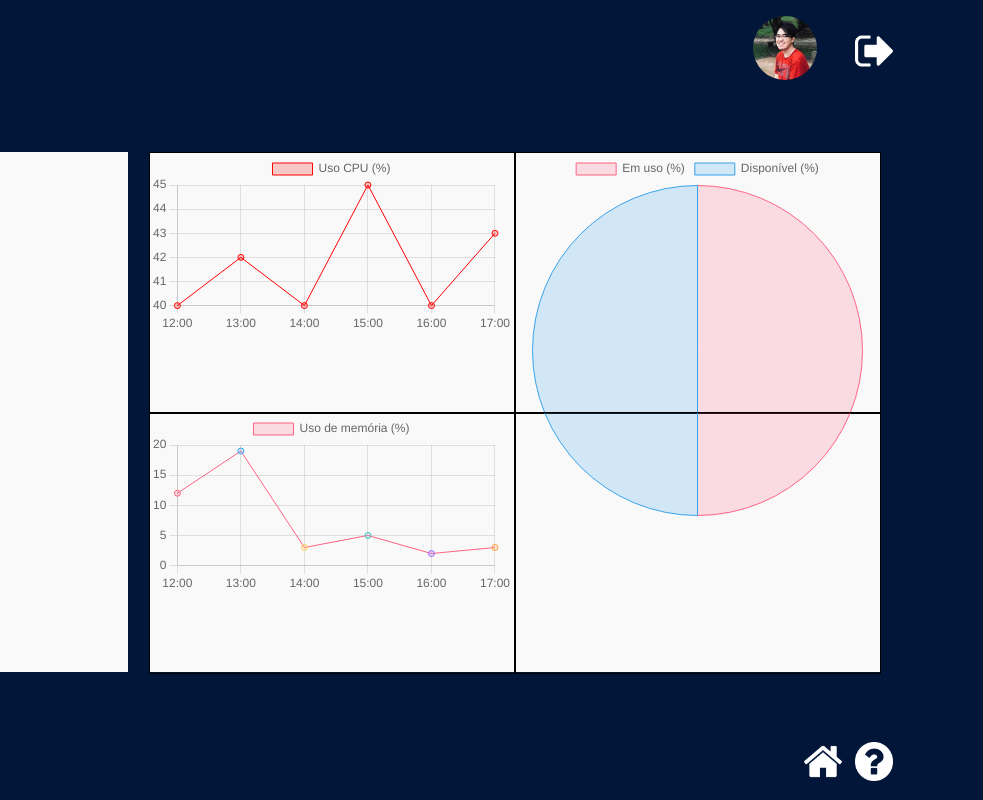
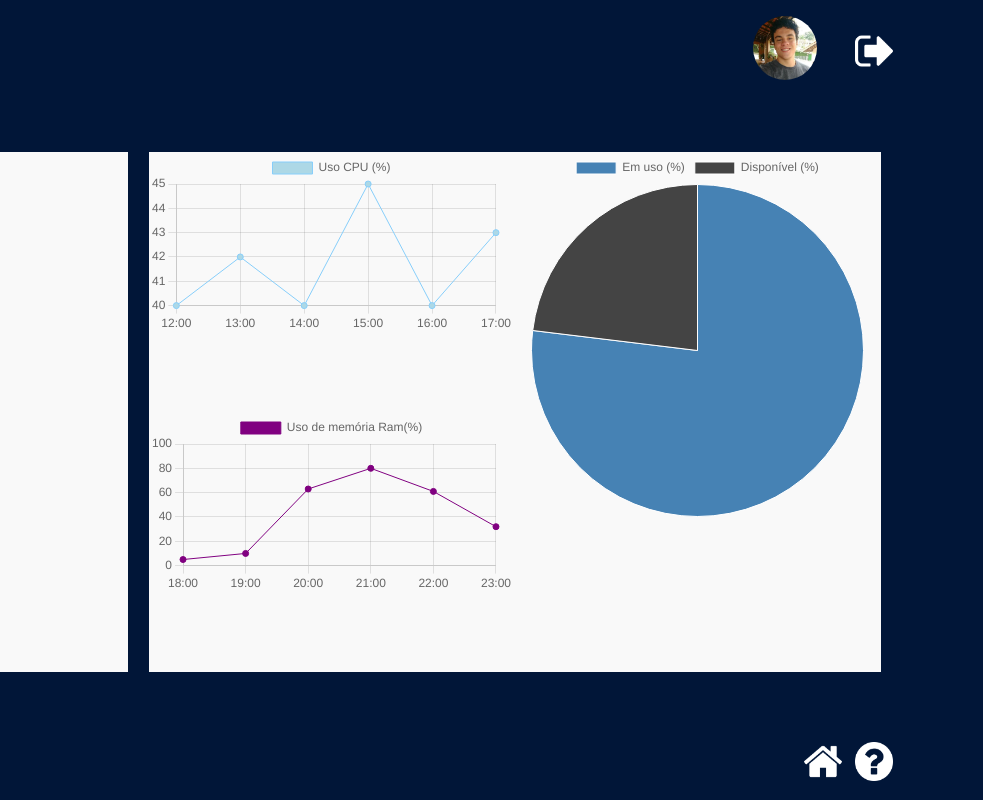
Before and after one commit to Qquehue/Console-Tech-Consulting, a website: page site/public/maquina.html in a window 1280 px wide. Shown: the full height of the page, 297-1280 px from the left. Drawn offline with nearby package versions, Linux system fonts and the light colour scheme.

Commit message:
Estilizando os chartJS

```diff
--- a/site/public/css/maquina.css
+++ b/site/public/css/maquina.css
@@ -89,7 +89,7 @@ b{
     flex-direction: row;
 }
 .grafico{
-    border: 1px solid black;
+    /* border: 1px solid black; */
     height: 100%;
     width: 50%;
 }
--- a/site/public/maquina.html
+++ b/site/public/maquina.html
@@ -23,7 +23,7 @@
             <div class="itens_cabecalho">
                 <a href="dashboard.html"><img src="css/img/logo branco.png" alt="Logo do Site" class="logo_cabecalho"></a>
                 <p class="texto" id="nome"></p>
-                <img src="css/img/victor.png" alt="" id="foto_dash">
+                <img src="css/img/yuri.png" alt="" id="foto_dash">
                 <a href="index.html"><img src="css/img/saida.png" alt="" id="exit"></a>
             </div>
         </div>
@@ -114,10 +114,10 @@
                 label: 'Uso CPU (%)',
                 data: [40, 42, 40, 45, 40, 43],
                 backgroundColor: [
-                    'rgba(255, 0, 0, 0.2)',
+                    'lightblue',
                 ],
                 borderColor: [
-                    'rgba(255, 0, 0, 1)',
+                    'lightskyblue',
                 ],
                 borderWidth: 1
             }]
@@ -137,30 +137,22 @@
     const myChart2 = new Chart(ctx2, {
         type: 'line',
         data: {
-            labels: ['12:00',
-                '13:00',
-                '14:00',
-                '15:00',
-                '16:00',
-                '17:00',],
+            labels: [
+                '18:00',
+                '19:00',
+                '20:00',
+                '21:00',
+                '22:00',
+                '23:00',
+                ],
             datasets: [{
-                label: 'Uso de memória (%)',
-                data: [12, 19, 3, 5, 2, 3],
+                label: 'Uso de memória Ram(%)',
+                data: [5, 10, 63, 80, 61, 32],
                 backgroundColor: [
-                    'rgba(255, 99, 132, 0.2)',
-                    'rgba(54, 162, 235, 0.2)',
-                    'rgba(255, 206, 86, 0.2)',
-                    'rgba(75, 192, 192, 0.2)',
-                    'rgba(153, 102, 255, 0.2)',
-                    'rgba(255, 159, 64, 0.2)'
+                    'purple'
                 ],
                 borderColor: [
-                    'rgba(255, 99, 132, 1)',
-                    'rgba(54, 162, 235, 1)',
-                    'rgba(255, 206, 86, 1)',
-                    'rgba(75, 192, 192, 1)',
-                    'rgba(153, 102, 255, 1)',
-                    'rgba(255, 159, 64, 1)'
+                    'purple'
                 ],
                 borderWidth: 1
             }]
@@ -168,7 +160,10 @@
         options: {
             scales: {
                 y: {
-                    beginAtZero: false
+                    // beginAtZero: false,
+                    min: 0,
+                    max: 100
+
                 }
             }
         }
@@ -183,14 +178,14 @@
                 'Disponível (%)'],
             datasets: [{
                 label: 'Uso de Disco (%)',
-                data: [50, 100 - 50],
+                data: [50, 100 - 85],
                 backgroundColor: [
-                    'rgba(255, 99, 132, 0.2)',
-                    'rgba(54, 162, 235, 0.2)',
+                    'steelblue',
+                    '#444444',
                 ],
                 borderColor: [
-                    'rgba(255, 99, 132, 1)',
-                    'rgba(54, 162, 235, 1)',
+                    'white',
+                    'white',
                 ],
                 borderWidth: 1
             }]
```
Also changed, not shown: site/public/cadastro.html (+0 -38 lines).
